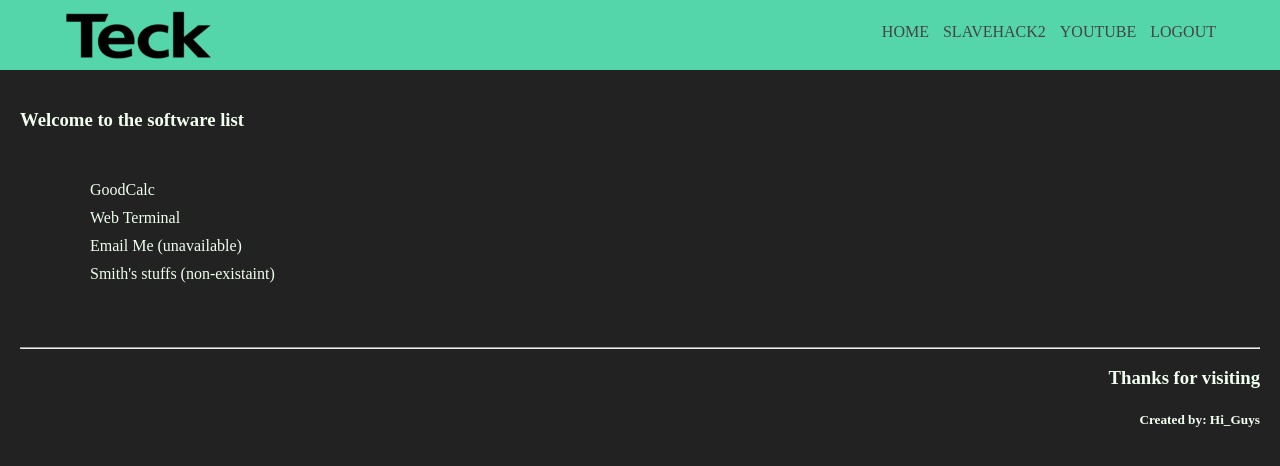
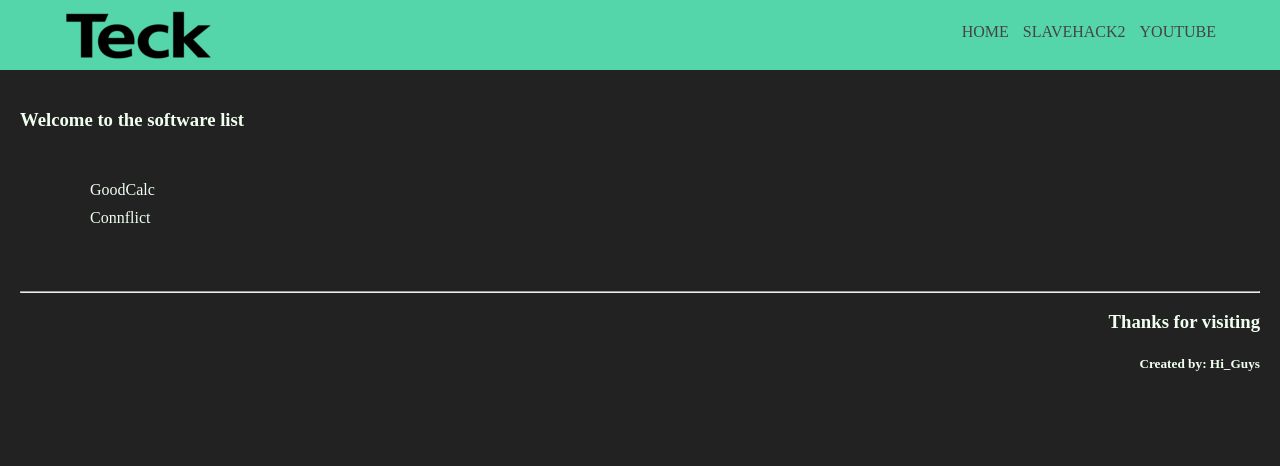
Before and after one commit to BroIAMgudd/BroIAMgudd.github.io, a plain HTML site: page index.html in a window 1280 px wide. Drawn offline with Linux system fonts and the light colour scheme.

Commit message:
Update index.html

```diff
--- a/index.html
+++ b/index.html
@@ -11,10 +11,9 @@
         <img src="pics/Teck.png" alt="logo" class="logo">
         <nav>
           <ul>
-            <li><a href="https://higuyss.github.io">Home</a></li>
+            <li><a href="https://BroIAMgudd.github.io">Home</a></li>
             <li><a href="https://www.slavehack2.com" target="_blank">Slavehack2</a></li>
             <li><a href="https://www.youtube.com" target="_blank">Youtube</a></li>
-            <li><a href="http://192.168.8.71:4000/Learning-PHP/logout.php">Logout</a></li>
           </ul>
         </nav>
       </div>
@@ -25,9 +24,7 @@
       <div class="NA">
         <ul>
           <li><a href="https://higuyss.github.io/GoodCalc.html">GoodCalc</a></li>
-          <li><a href="https://higuyss.github.io/WebTerminal.html">Web Terminal</a></li>
-          <li><a href="http://192.168.8.71:4000/Learning-PHP/Contact%20Me.php">Email Me (unavailable)</a></li>
-          <li><a href="http://drownpool.beta.hackanoob.net" target="_blank">Smith's stuffs (non-existaint)</a></li>
+          <li><a href="https://www.connflict.com:3000/login">Connflict</a></li>
         </ul>
       </div>
     </main>
```
